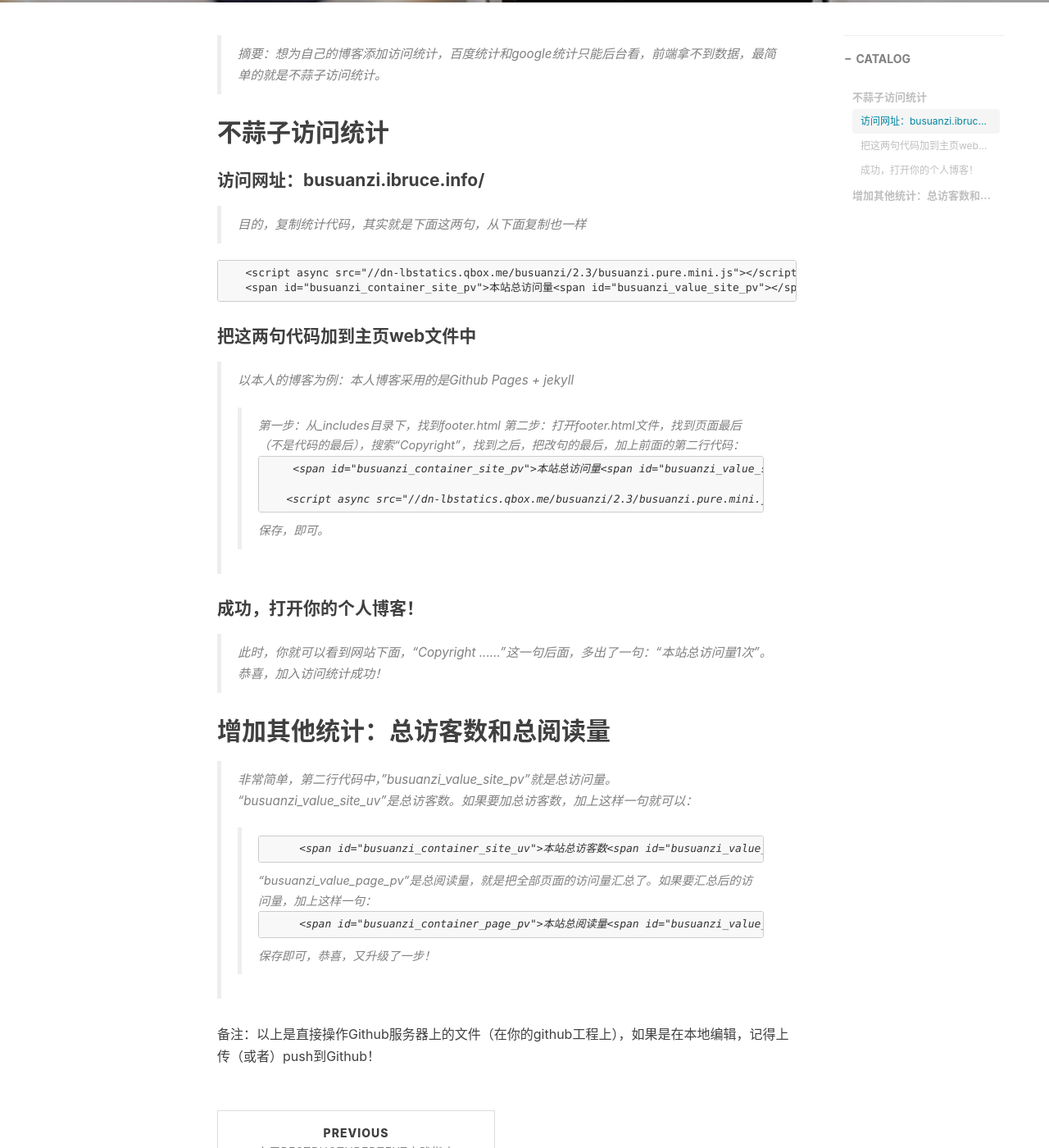
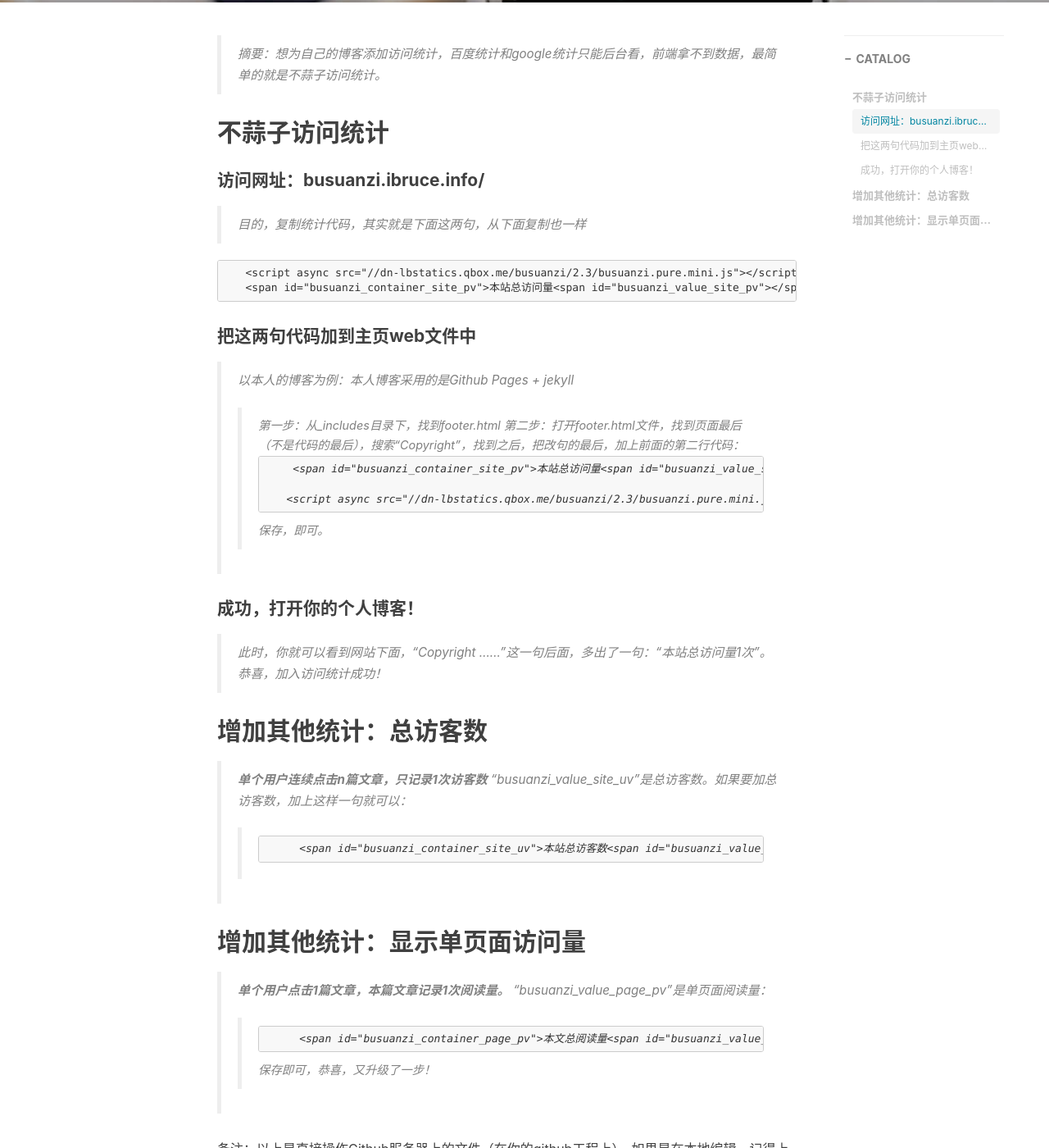
Before and after one commit to v1s007/v1s007.github.io, a Jekyll site: the page built from _posts/2018-08-03-简简单单给个人博客增加访问统计.md, in a window 1280 px wide and 1400 px high, scrolled down 580 px. Shown: the whole window at 82% size. Built offline with Jekyll 4.4.1, drawn with Linux system fonts in a browser that asks for light colours; nearby versions of some CDN libraries; comment, search, counter and statistics services are not loaded.

Commit message:
给每篇文章，增加了访问统计

```diff
--- a/_layouts/post.html
+++ b/_layouts/post.html
@@ -164,6 +164,9 @@ layout: default
                     {% endfor %}
                 </ul>
                 {% endif %}
+                <!-- 本文总阅读量，使用不蒜子统计 -->
+                <hr>
+                <h5><span id="busuanzi_container_page_pv">本文总阅读量：<span id="busuanzi_value_page_pv"></span>次</span></h5>
             </div>
         </div>
     </div>
--- a/_posts/2018-08-03-简简单单给个人博客增加访问统计.md
+++ b/_posts/2018-08-03-简简单单给个人博客增加访问统计.md
@@ -38,19 +38,26 @@ tags:
 >> 保存，即可。
 
 #### 成功，打开你的个人博客！
+
 > 此时，你就可以看到网站下面，“Copyright ......”这一句后面，多出了一句：“本站总访问量1次”。
 > 恭喜，加入访问统计成功！
 
-## 增加其他统计：总访客数和总阅读量
-> 非常简单，第二行代码中，"busuanzi_value_site_pv"就是总访问量。
+## 增加其他统计：总访客数
+
+> **单个用户连续点击n篇文章，只记录1次访客数**
 > “busuanzi_value_site_uv”是总访客数。如果要加总访客数，加上这样一句就可以：
 >>
 >>          <span id="busuanzi_container_site_uv">本站总访客数<span id="busuanzi_value_site_uv"></span>人
 >>
-> “busuanzi_value_page_pv”是总阅读量，就是把全部页面的访问量汇总了。如果要汇总后的访问量，加上这样一句：
+
+## 增加其他统计：显示单页面访问量
+
+> **单个用户点击1篇文章，本篇文章记录1次阅读量。**
+> “busuanzi_value_page_pv”是单页面阅读量：
 >>
->>          <span id="busuanzi_container_page_pv">本站总阅读量<span id="busuanzi_value_page_pv"></span>次
+>>          <span id="busuanzi_container_page_pv">本文总阅读量<span id="busuanzi_value_page_pv"></span>次
 >>
 >> 保存即可，恭喜，又升级了一步！
 
+
 备注：以上是直接操作Github服务器上的文件（在你的github工程上），如果是在本地编辑，记得上传（或者）push到Github！
```
